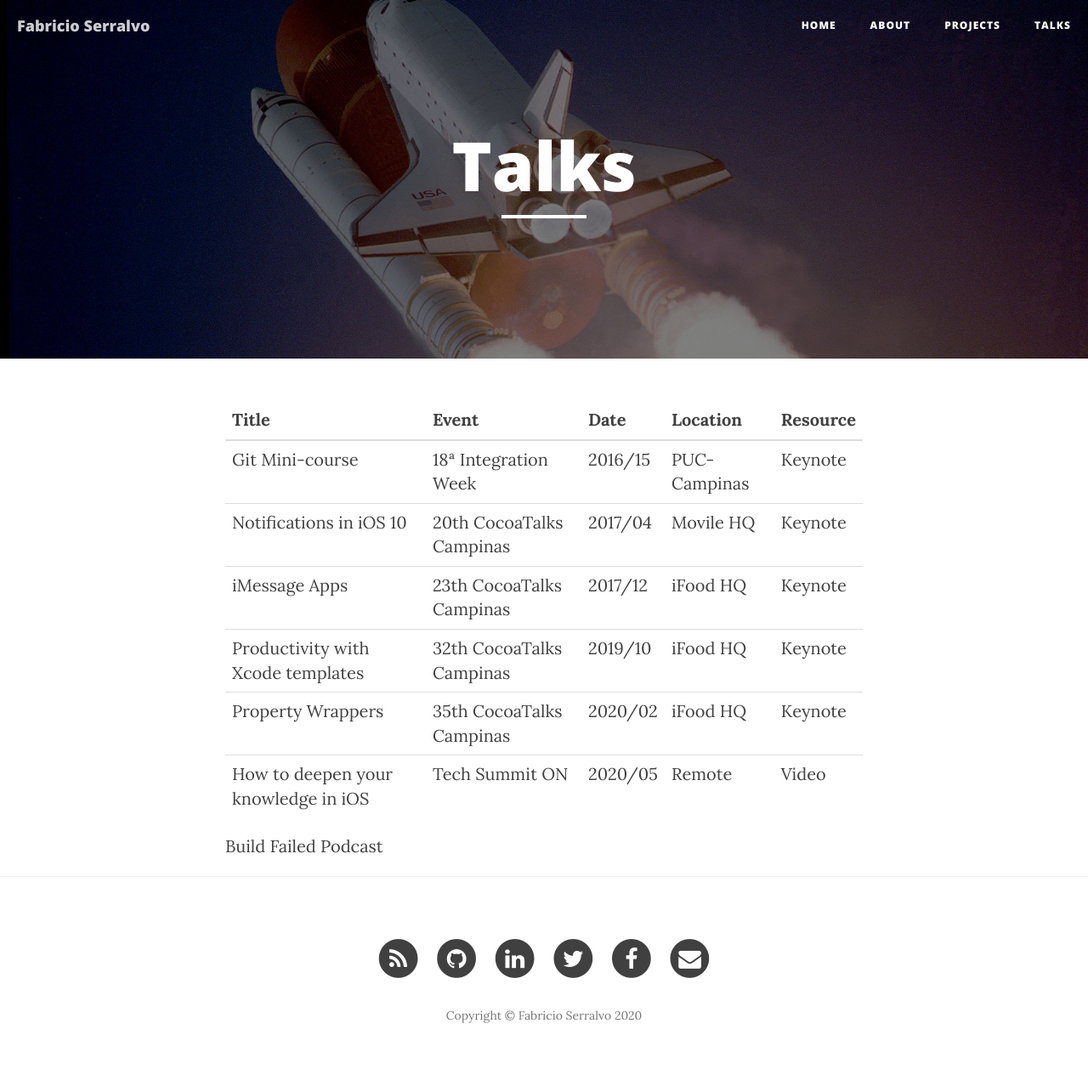
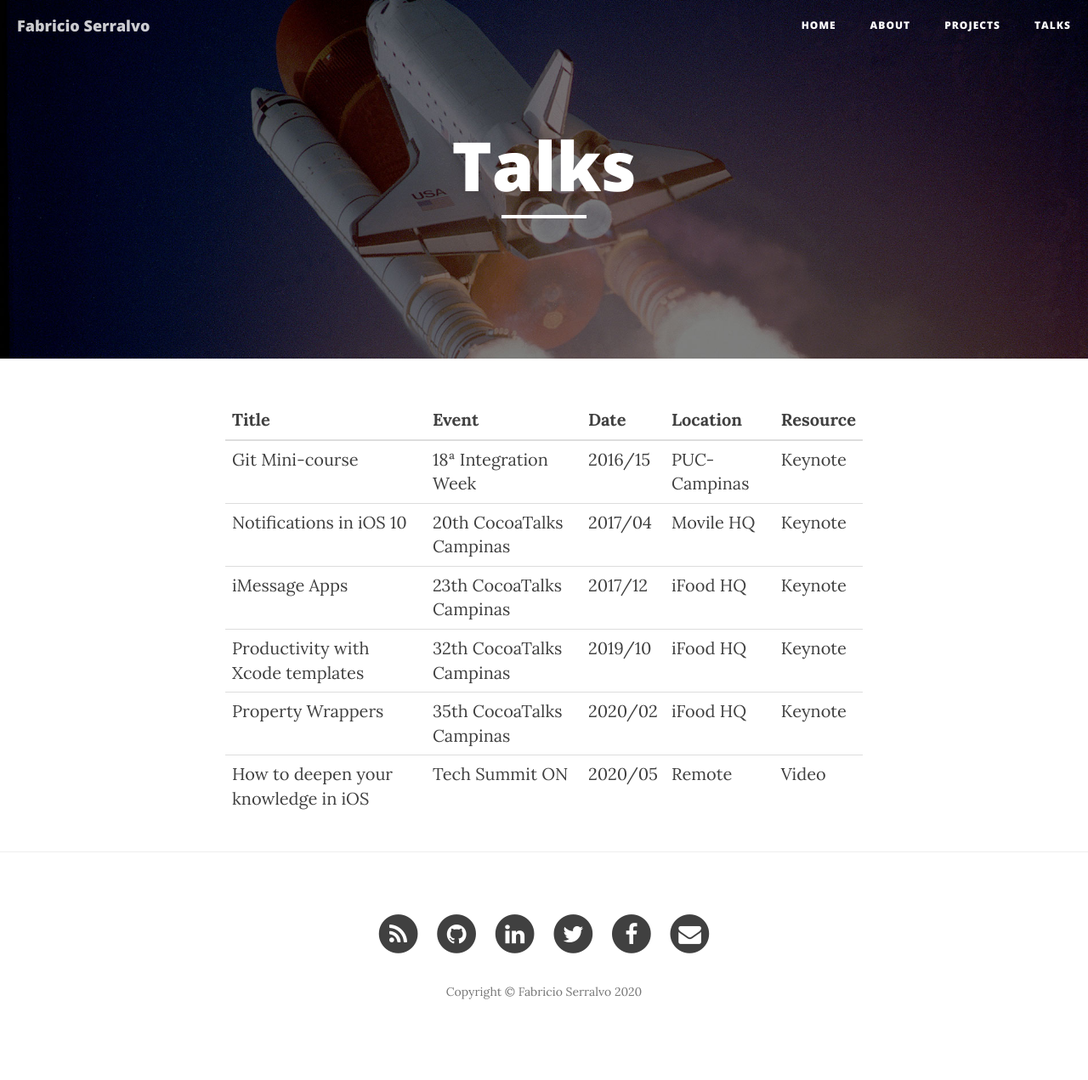
Before and after one commit to serralvo/serralvo.github.io, a Jekyll site: the page built from talks.html, in a window 1280 px wide. Shown: the whole page at 85% size. Built offline with Jekyll 4.4.1, drawn with Linux system fonts in a browser that asks for light colours; nearby versions of some CDN libraries; after the commit the page ends 1243 px from its top, so only the background shows below that.

Commit message:
Update talks.html

```diff
--- a/talks.html
+++ b/talks.html
@@ -60,5 +60,3 @@ header-img: "img/projects.jpg"
   </tr>
 </tbody>
 </table>
-
-Build Failed Podcast
```
